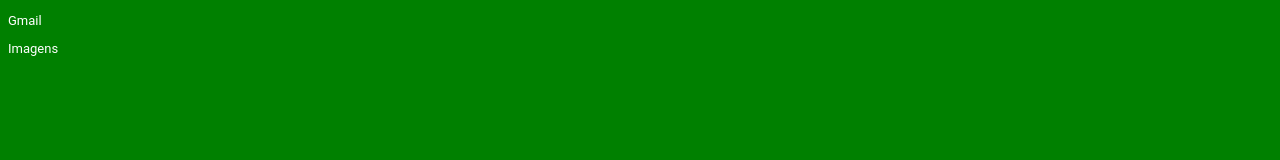
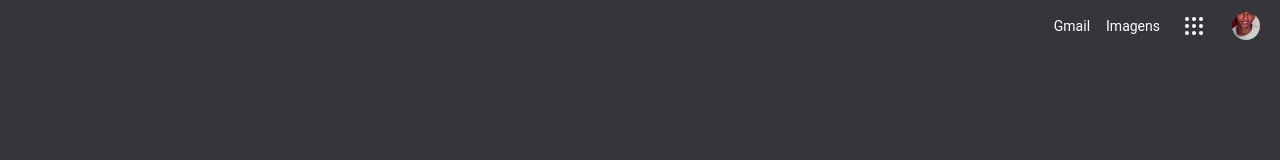
Before and after one commit to tiago-silva-batista/csbs-google-web, a plain HTML site: page index.html in a window 1280 px wide. Drawn offline with Linux system fonts and the light colour scheme.

Commit message:
menu finalizado

```diff
--- a/index.html
+++ b/index.html
@@ -8,8 +8,44 @@
     <title>Google</title>
 </head>
 <body>
-    <p>Gmail</p>
-    <p>Imagens</p>
+    <section class="gg-menu">
+        <p class="gg-link">Gmail</p>
+        <p class="gg-link">Imagens</p>
 
+        <div class="gg-circle">
+        <svg
+            xmlns="http://www.w3.org/2000/svg"
+            class="icon icon-tabler icon-tabler-grid-dots"
+            width="24"
+            height="24"
+            viewBox="0 0 24 24"
+            stroke-width="2"
+            stroke="currentColor"
+            fill="none"
+            stroke-linecap="round"
+            stroke-linejoin="round">
+
+            <path stroke="none" d="M0 0h24v24H0z"/>
+            <circle cx="5" cy="5" r="1" />
+            <circle cx="12" cy="5" r="1" />
+            <circle cx="19" cy="5" r="1" />
+            <circle cx="5" cy="12" r="1" />
+            <circle cx="12" cy="12" r="1" />
+            <circle cx="19" cy="12" r="1" />
+            <circle cx="5" cy="19" r="1" />
+            <circle cx="12" cy="19" r="1" />
+            <circle cx="19" cy="19" r="1" />
+          </svg>
+        </div>
+
+        <div class="gg-circle">
+            <img src="./assets/images/photo.jpg" class="gg-photo"/>
+        </div>
+    </section>
+
+    <section class="gg-logo"></section>
+    <section class="gg-input"></section>
+    <section class="gg-add"></section>
+    <section class="gg-custom"></section>
 </body>
 </html>
--- a/style.css
+++ b/style.css
@@ -7,22 +7,66 @@
 
 *{
     font-family: "roboto";
-    font-size: 13px;
+    font-size: 14px;
     color: #fff;
+    margin: 0;
+    padding: 0;
 }
 
 body{
     background-color: #35363a;
 }
 
+.gg-menu{
+    width: 100%;
+    display: flex;
+    padding: 8px 0;
+    justify-content: right;
+    align-items: center;
+}
+
+.gg-link, .gg-circle{
+    margin-right: 16px;
+    cursor: pointer;
+}
+
+.gg-link:hover{
+    text-decoration: underline;
+}
+
+.gg-circle{
+    width: 36px;
+    height: 36px;
+    border-radius: 50%;
+    display: flex;
+    justify-content: center;
+    align-items: center;
+    border-color: #35363a;
+}
+
+.gg-circle:hover{
+    background-color: rgba(232, 234, 237,.08);
+    cursor: pointer;
+}
+
+.gg-apps{
+    margin-right: 16px;
+}
+
+.gg-photo{
+    width: 28px;
+    height: 28px;
+    border-radius: 50%;
+}
+
 @media (min-width: 768px){
     body{
-        background-color: red;
+        /*background-color: red;*/
     }
 }
 
 @media (min-width: 1024px){
     body{
-        background-color: green;
+        /*background-color: #35363a;*/
     }
 }
```
Also changed, not shown: assets/fonts/roboto.ttf (renamed from assets/roboto.ttf), assets/icons/apps.svg (added), assets/images/photo.jpg (added).
